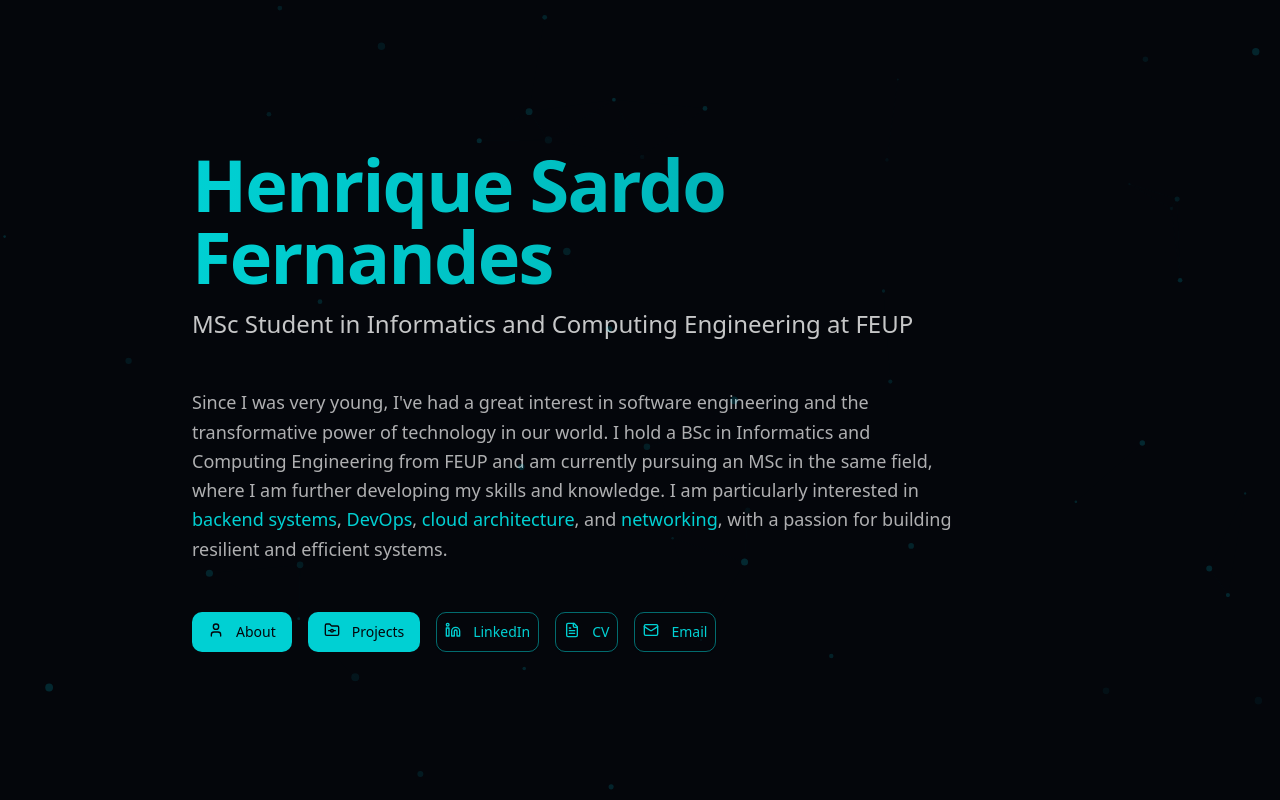
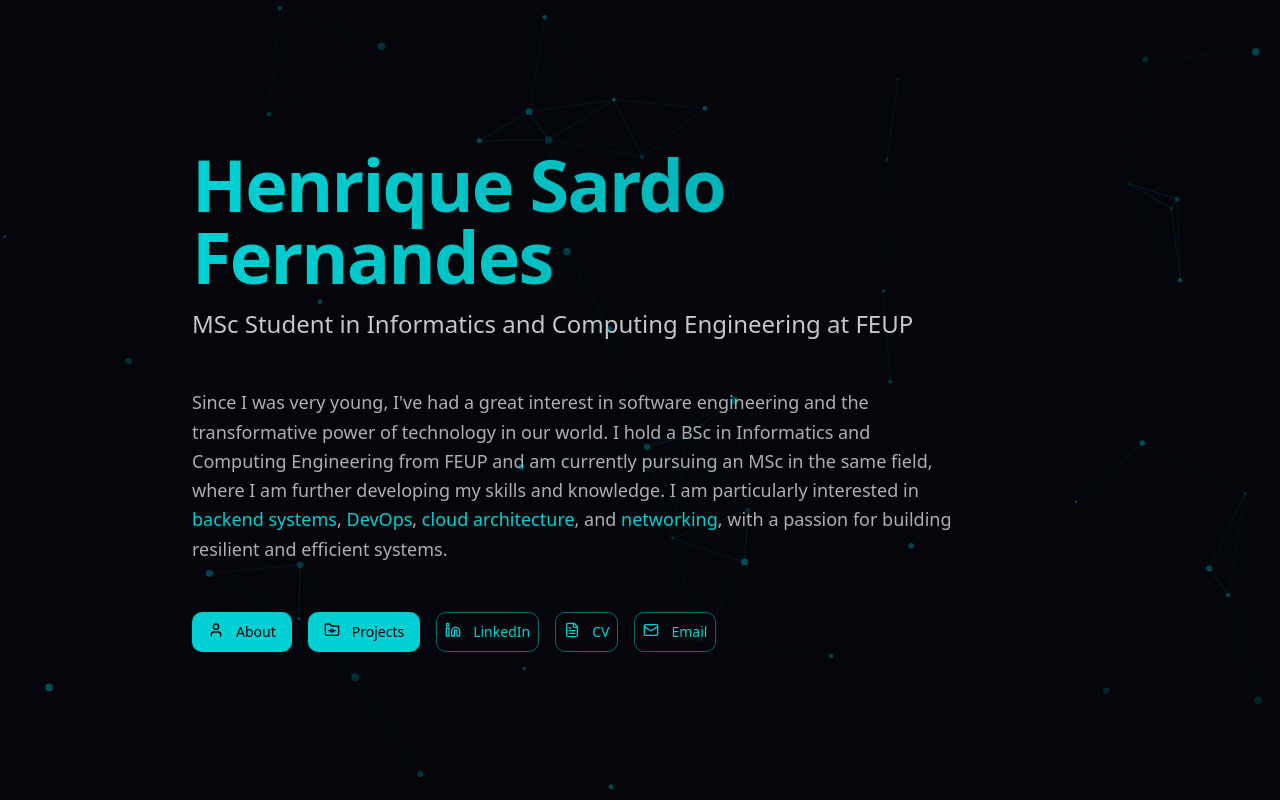
Before and after one commit to HenriqueSFernandes/personal-site, a Next.js app: page / in a window 1280 px wide. Built offline with nearby package versions, Linux system fonts and the light colour scheme.

Commit message:
feat: increased opacity and thickness of the background particles and lines

```diff
--- a/src/components/animated-background.tsx
+++ b/src/components/animated-background.tsx
@@ -41,7 +41,7 @@ export function AnimatedBackground() {
         size: Math.random() * 3 + 1,
         speedX: (Math.random() - 0.5) * 0.5,
         speedY: (Math.random() - 0.5) * 0.5,
-        opacity: Math.random() * 0.3 + 0.1,
+        opacity: Math.random() * 0.5 + 0.3,
       });
     }
 
@@ -79,8 +79,8 @@ export function AnimatedBackground() {
             ctx.beginPath();
             ctx.moveTo(p1.x, p1.y);
             ctx.lineTo(p2.x, p2.y);
-            ctx.strokeStyle = `rgba(0, 229, 255, ${0.1 * (1 - distance / 150)})`;
-            ctx.lineWidth = 0.5;
+            ctx.strokeStyle = `rgba(0, 229, 255, ${0.4 * (1 - distance / 150)})`;
+            ctx.lineWidth = 1;
             ctx.stroke();
           }
         });
```
